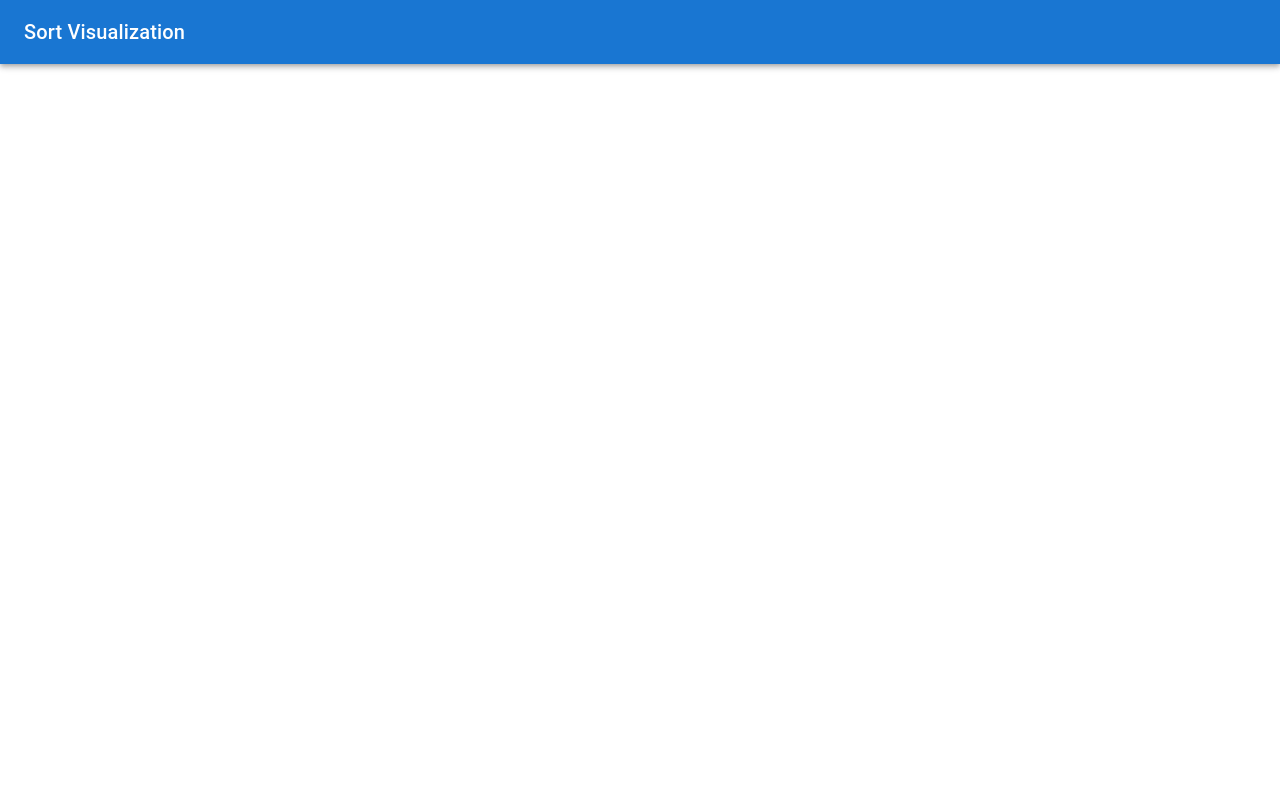
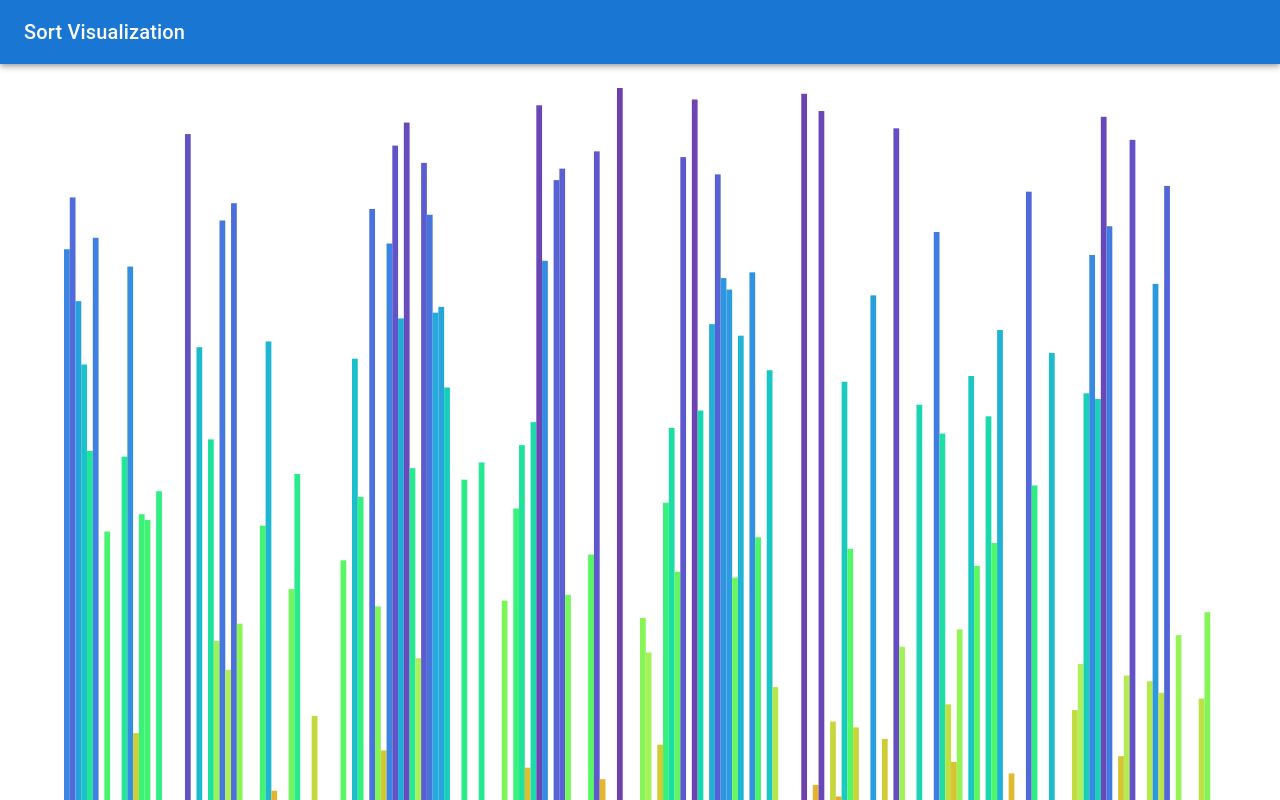
Before and after one commit to yu2799/sort-visualization, a Next.js app: page / in a window 1280 px wide. Shown: the top 800 px of the page. Built offline with nearby package versions, Linux system fonts and the light colour scheme.

Commit message:
add content

```diff
--- /dev/null
+++ b/src/components/Contents.tsx
@@ -0,0 +1,64 @@
+import * as d3 from "d3";
+import { Container } from "@mui/material";
+import { useEffect, useState, useCallback } from "react";
+
+const DATA_LENGTH = 200;
+
+export const Contents = (): JSX.Element => {
+  const [data, setData] = useState<number[]>(
+    [...Array(DATA_LENGTH)].map((_, i) => i + 1)
+  );
+  const [loading, setLoading] = useState<boolean>(false);
+
+  const height: number = 200;
+  const width: number = 200;
+  const colorScale = useCallback(
+    d3.scaleSequential(d3.interpolateRainbow).domain([0, DATA_LENGTH]),
+    []
+  );
+  const yScale = useCallback(
+    d3.scaleLinear().domain([0, DATA_LENGTH]).range([0, height]),
+    []
+  );
+
+  useEffect(() => {
+    const shuffle = async (
+      [...array]: number[],
+      iterCnt: number
+    ): Promise<void> => {
+      for (let cnt = 0; cnt < iterCnt; ++cnt) {
+        for (let i = array.length - 1; i >= 0; i--) {
+          const j = Math.floor(Math.random() * (i + 1));
+          [array[i], array[j]] = [array[j], array[i]];
+          await new Promise((resolve) => setTimeout(resolve, DATA_LENGTH / 20));
+          setData(array.slice());
+        }
+      }
+    };
+    shuffle(data, 2).then(() => setLoading(true));
+  }, []);
+
+  return (
+    <Container sx={{ py: 3 }}>
+      <svg viewBox={`0 0 ${width} ${height}`}>
+        <g transform={`translate(${width},${height}) rotate(180)`}>
+          {data.map((num, idx) => {
+            return (
+              <rect
+                key={idx}
+                x={(width * (DATA_LENGTH - idx)) / DATA_LENGTH}
+                y={0}
+                width={width / DATA_LENGTH}
+                height={yScale(num)}
+                fontSize="5px"
+                fill={colorScale(num)}
+              >
+                {num}
+              </rect>
+            );
+          })}
+        </g>
+      </svg>
+    </Container>
+  );
+};
--- a/src/pages/index.tsx
+++ b/src/pages/index.tsx
@@ -1,11 +1,13 @@
 import type { NextPage } from "next";
 import { Box } from "@mui/material";
 import { Header } from "../components/Header";
+import { Contents } from "../components/Contents";
 
 const Home: NextPage = () => {
   return (
     <Box>
       <Header />
+      <Contents />
     </Box>
   );
 };
```
